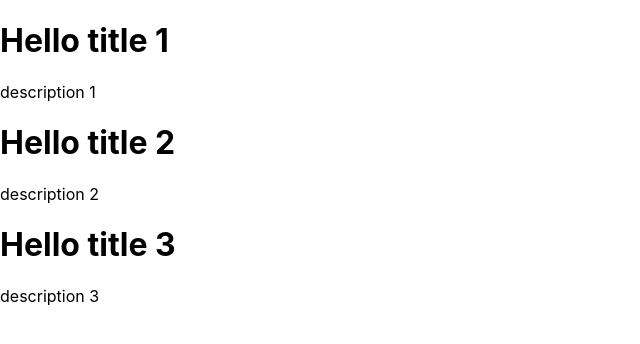
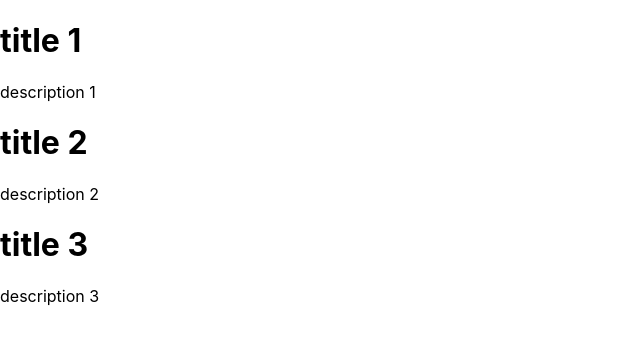
Before and after one commit to emrullahayin/reactjs-example, a React (Create React App) app: page / in a window 1280 px wide. Shown: the top 344 px of the page, without its empty margins (0-640 px from the left). Built offline with nearby package versions, Linux system fonts and the light colour scheme.

Commit message:
package.json update

```diff
--- a/package.json
+++ b/package.json
@@ -3,9 +3,9 @@
   "version": "0.1.0",
   "private": true,
   "dependencies": {
-    "react": "^16.5.2",
-    "react-dom": "^16.5.2",
-    "react-scripts": "2.0.4"
+    "react": "^16.7.0",
+    "react-dom": "^16.7.0",
+    "react-scripts": "2.1.2"
   },
   "scripts": {
     "start": "react-scripts start",
--- a/src/components/App.js
+++ b/src/components/App.js
@@ -18,7 +18,7 @@ class App extends Component {
     }];
     return (
       <div className="App">
-        <News news={news} />
+        <News news={news} name="Emrullah"/>
       </div>
     );
   }
--- a/src/components/News.js
+++ b/src/components/News.js
@@ -1,13 +1,20 @@
 import React, { Component } from 'react';
+import PropTypes from 'prop-types';
 import NewsItem from './NewsItem';
 
 class News extends Component {
+  static propTypes = {
+    news: PropTypes.array.isRequired,
+    name: PropTypes.oneOfType([
+      PropTypes.number,
+      PropTypes.string
+    ])
+  };
   render() {
     const elements = this.props.news.map(news =>
       <NewsItem
         key={news.id}
-        title={news.title}
-        description={news.description} />
+        newsData={news} />
     );
     return (
       <div>
--- a/src/components/NewsItem.js
+++ b/src/components/NewsItem.js
@@ -1,12 +1,16 @@
 import React, { Component } from 'react';
 
-
 class NewsItem extends Component {
+  // newsData: PropTypes.shape({
+  //   id: PropTypes.number,
+  //   title: PropTypes.string,
+  //   description: PropTypes.string
+  // }),
   render() {
-    const { title, description } = this.props;
+    const { title, description} = this.props.newsData;
     return (
       <div>
-        <h1 className="title">Hello {title}</h1>
+        <h1 className="title">{title}</h1>
         <p>{description}</p>
       </div>
     )
```
Also changed, not shown: 2 other files (tests, documents, lock files or other folders).
